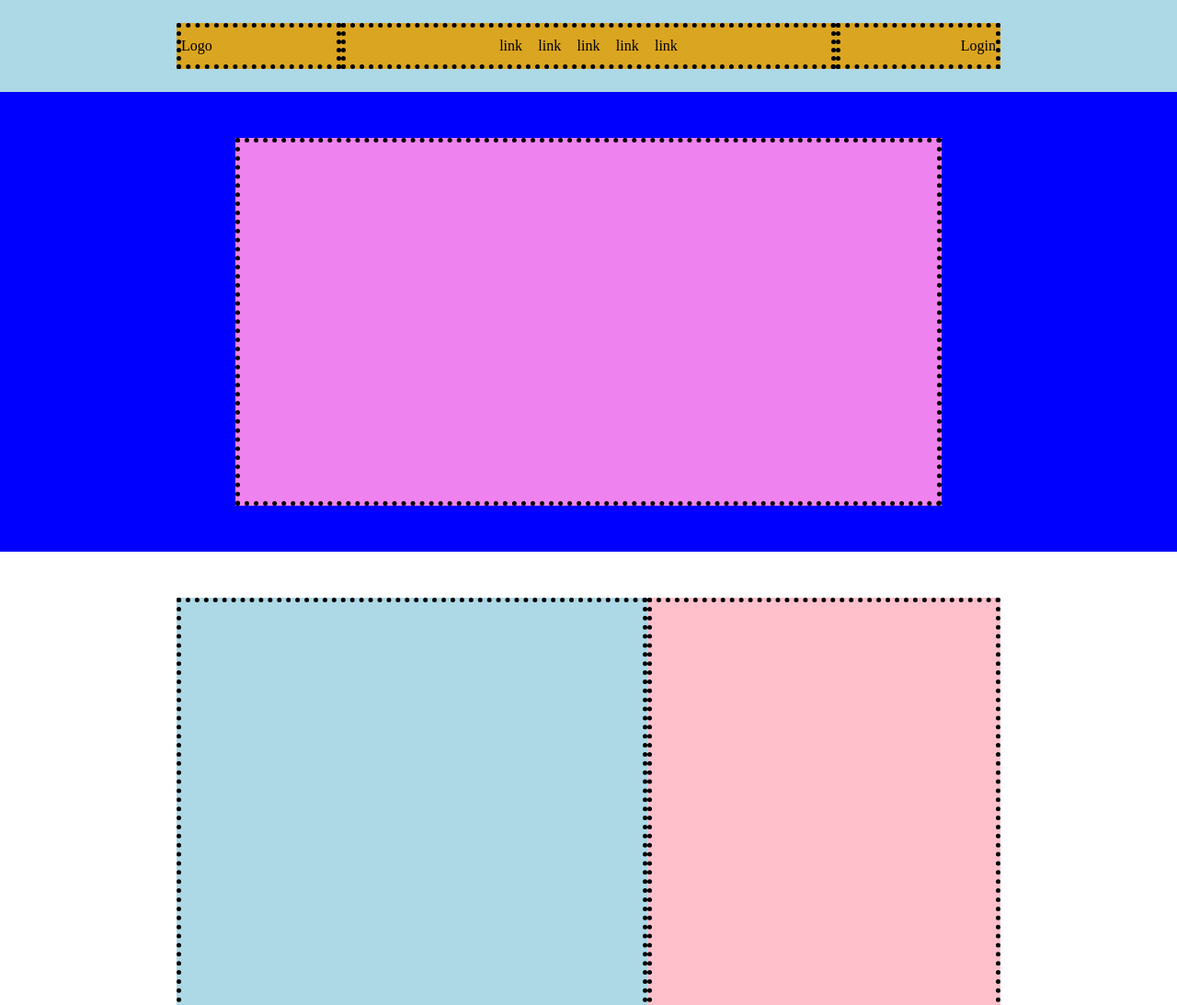
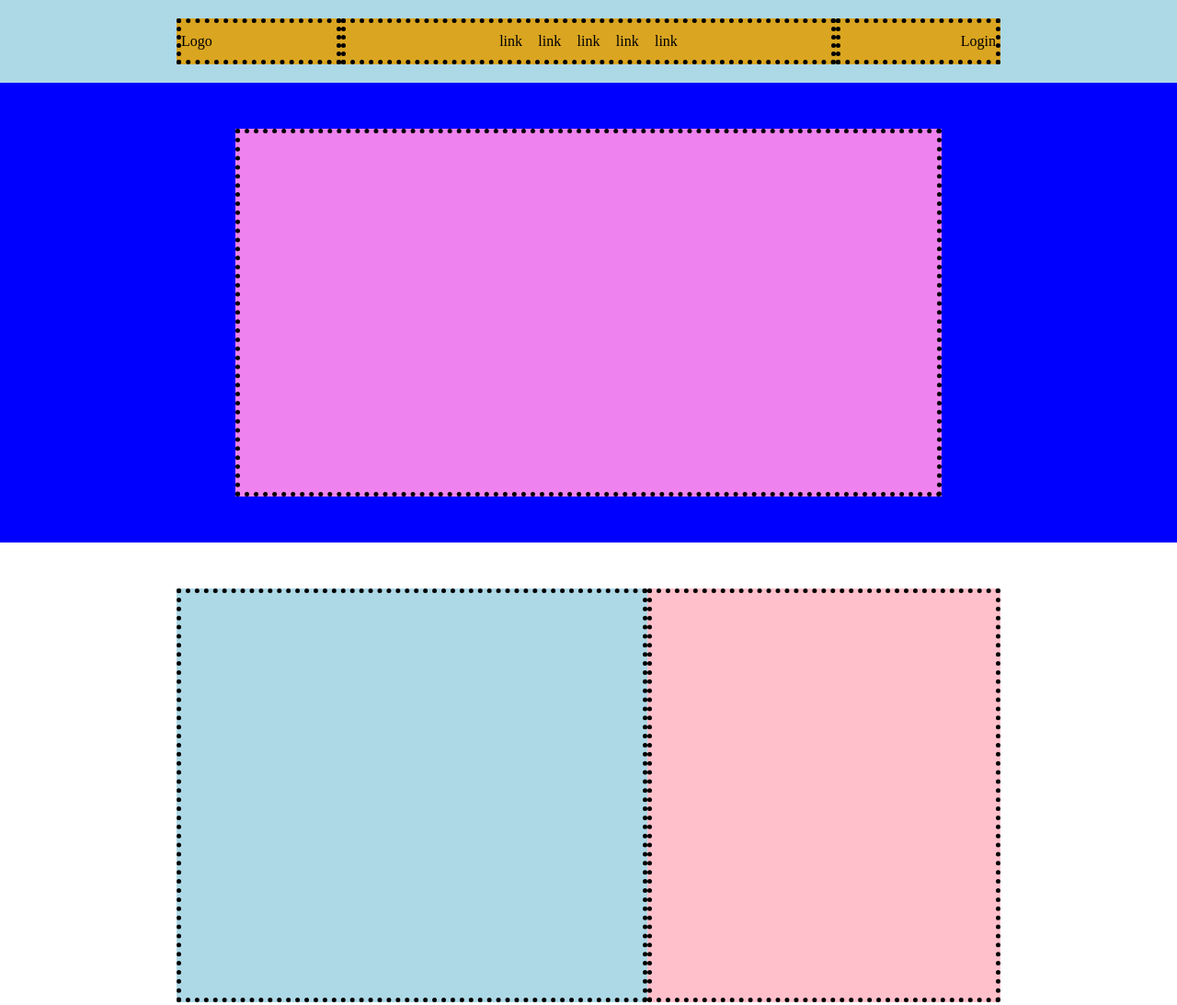
Before and after one commit to LorisP96/htmlcss-struttura-discord, a plain HTML site: page index.html in a window 1280 px wide. Shown: the top 1093 px of the page at 92% size. Drawn offline with Linux system fonts and the light colour scheme.

Commit message:
css fix header

```diff
--- a/css/style.css
+++ b/css/style.css
@@ -6,29 +6,22 @@
 }
 
 /* HEADER */
-header {
-    display: flex;
-    flex-direction: column;
+/* MAIN HEAD */
+.main-head {
+    width: 100%;
     /* test */
-    height: min-content;
+    padding-top: 20px;
+    padding-bottom: 20px;
     background-color: lightblue;
 }
 
-/* MAIN HEAD */
-.main-head {
-    width: 100%;
+.flex-head {
+    width: 70%;
+    margin: auto;
     display: flex;
-    justify-content: center;
-    align-items: center;
-    /* test */
-    height: 100px;
-}
-
-.flex-head {
-    display: flex;
-    width: 70%;
     /* test */
     background-color: goldenrod;
+    height: 50px;
 }
 
 /* LOGO */
@@ -37,7 +30,6 @@ header {
     align-items: center;
     width: 20%;
     /* test */
-    height: 50px;
     border: 5px dotted black;
 
 }
@@ -49,11 +41,8 @@ nav {
     align-items: center;
     width: 60%;
     /* test */
-    height: 50px;
     border: 5px dotted black;
 }
-
-
 
 nav ul {
     width: 40%;
@@ -74,7 +63,6 @@ li a {
     align-items: center;
     width: 20%;
     /* test */
-    height: 50px;
     border: 5px dotted black;
 }
 
```
